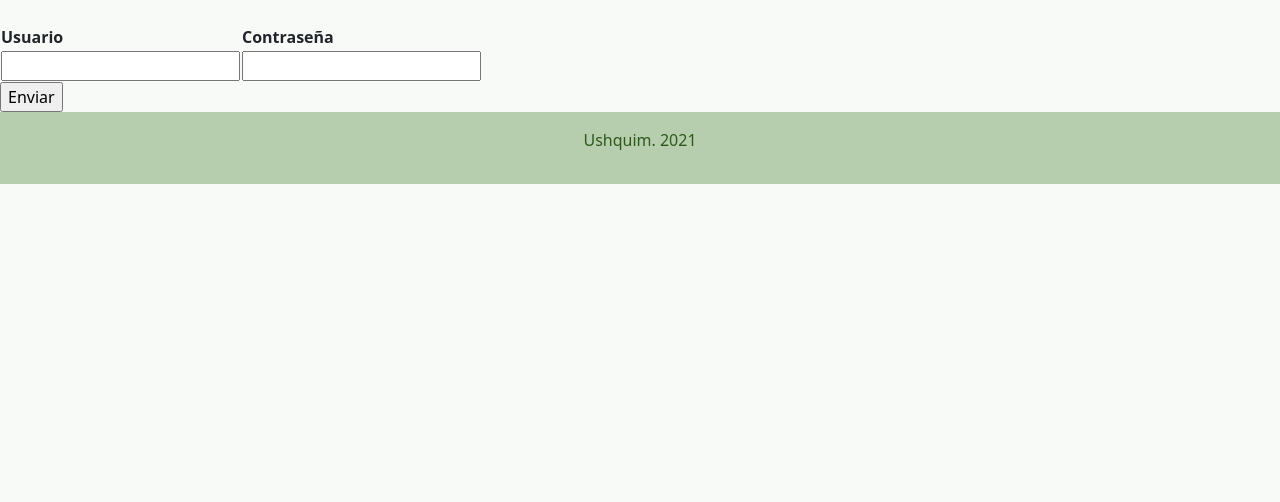
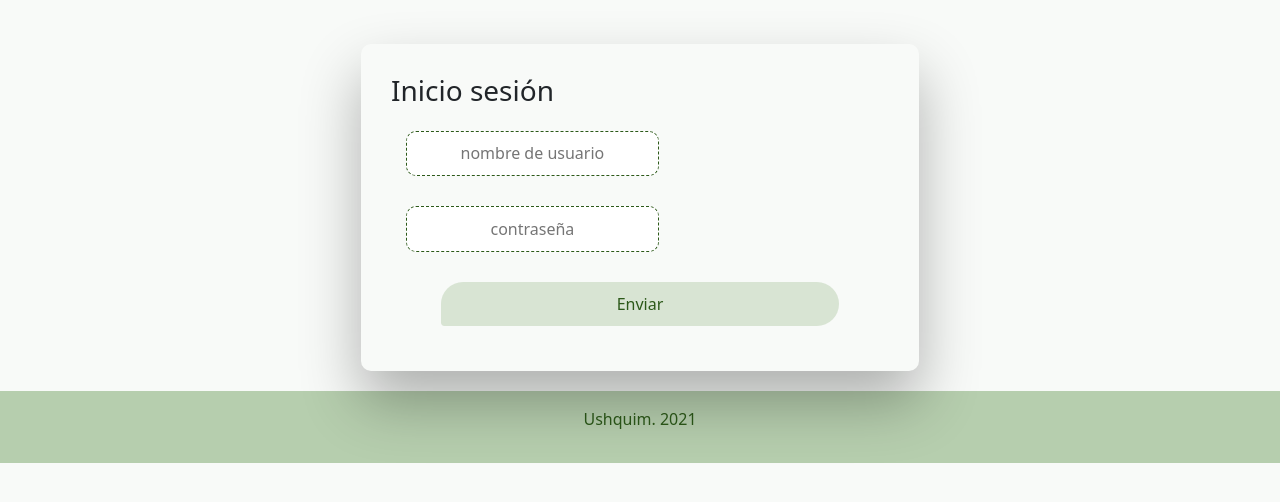
Before and after one commit to eiishon/Ushquim, a PHP site: template app/vista/paginas/login.php in a window 1280 px wide. Shown: the part 72-574 px from the top of the page. Run offline with PHP 8.4, Linux system fonts and the light colour scheme; the template is opened without the code that fills it, so the values that code supplies are empty; the visitor is signed in with stand-in values (Sample User, id 1).

Commit message:
added css login

```diff
--- a/app/vista/paginas/login.php
+++ b/app/vista/paginas/login.php
@@ -5,6 +5,119 @@
     background-color: rgba(255, 0, 0, 0.1);
     border-width: 2px;
   }
+  input{
+    padding: 2%;
+    margin: 3%;
+    text-align: center;
+    border-radius: 10px;
+    border: 1px dashed #2C5919;
+  }
+
+  input[type=submit]{
+    width: 80%;
+    margin-left: 10%;
+    background-color:  rgba(167, 195, 155, 0.4);
+    color: #2C5919;
+    border: none;
+    border-radius: 30px 30px 30px 5px;
+  }
+  .wrapper {
+  display: flex;
+  align-items: center;
+  flex-direction: column;
+  justify-content: center;
+  width: 100%;
+  min-height: 100%;
+  padding: 20px;
+}
+
+#formContent {
+  display: inline-block;
+  align-content: center;
+  -webkit-border-radius: 10px 10px 10px 10px;
+  border-radius: 10px 10px 10px 10px;
+  padding: 30px;
+  width: 45%;
+  position: relative;
+  -webkit-box-shadow: 0 30px 60px 0 rgba(0,0,0,0.3);
+  box-shadow: 0 30px 60px 0 rgba(0,0,0,0.3);
+}
+.fadeInDown {
+  -webkit-animation-name: fadeInDown;
+  animation-name: fadeInDown;
+  -webkit-animation-duration: 1s;
+  animation-duration: 1s;
+  -webkit-animation-fill-mode: both;
+  animation-fill-mode: both;
+}
+
+@-webkit-keyframes fadeInDown {
+  0% {
+    opacity: 0;
+    -webkit-transform: translate3d(0, -100%, 0);
+    transform: translate3d(0, -100%, 0);
+  }
+  100% {
+    opacity: 1;
+    -webkit-transform: none;
+    transform: none;
+  }
+}
+
+@keyframes fadeInDown {
+  0% {
+    opacity: 0;
+    -webkit-transform: translate3d(0, -100%, 0);
+    transform: translate3d(0, -100%, 0);
+  }
+  100% {
+    opacity: 1;
+    -webkit-transform: none;
+    transform: none;
+  }
+}
+
+/* Simple CSS3 Fade-in Animation */
+@-webkit-keyframes fadeIn { from { opacity:0; } to { opacity:1; } }
+@-moz-keyframes fadeIn { from { opacity:0; } to { opacity:1; } }
+@keyframes fadeIn { from { opacity:0; } to { opacity:1; } }
+
+.fadeIn {
+  opacity:0;
+  -webkit-animation:fadeIn ease-in 1;
+  -moz-animation:fadeIn ease-in 1;
+  animation:fadeIn ease-in 1;
+
+  -webkit-animation-fill-mode:forwards;
+  -moz-animation-fill-mode:forwards;
+  animation-fill-mode:forwards;
+
+  -webkit-animation-duration:1s;
+  -moz-animation-duration:1s;
+  animation-duration:1s;
+}
+
+.fadeIn.first {
+  -webkit-animation-delay: 0.4s;
+  -moz-animation-delay: 0.4s;
+  animation-delay: 0.4s;
+}
+
+.fadeIn.second {
+  -webkit-animation-delay: 0.6s;
+  -moz-animation-delay: 0.6s;
+  animation-delay: 0.6s;
+}
+
+.fadeIn.third {
+  -webkit-animation-delay: 0.8s;
+  -moz-animation-delay: 0.8s;
+  animation-delay: 0.8s;
+}
+
+
+
+
 </style>
 <script>
   window.onload = function(elEvento) {
@@ -41,21 +154,16 @@
   }
 </script>
 <br />
+<div class="wrapper fadeInDown">
+  <div id="formContent">
 <form name="inicioSesion" action="index.php?ctl=login" method="POST">
-  <table>
-    <tr>
-      <th>Usuario</th>
-      <th>Contraseña</th>
-    </tr>
-    <tr>
-      <td><input type="text" name="user" value="<?php $user ?>" /></td>
-      <td><input type="password" name="pwd" value="<?php $pwd ?>" /></td>
-    </tr>
-
-  </table>
-  <input type="submit" value="Enviar" name="enviar" />
+      <h3>Inicio sesión</h3>
+      <input type="text" name="user" value="<?php $user ?>" class="fadeIn first" placeholder="nombre de usuario" />
+      <input type="password" name="pwd" value="<?php $pwd ?>" class="fadeIn second" placeholder="contraseña" />
+<br>
+  <input type="submit" value="Enviar" name="enviar" class="fadeIn third"/>
   <div id="errores"></div>
 </form>
-
+  </div></div>
 <?php $contenido = ob_get_clean() ?>
 <?php include __DIR__ . '/../layout.php' ?>
```
